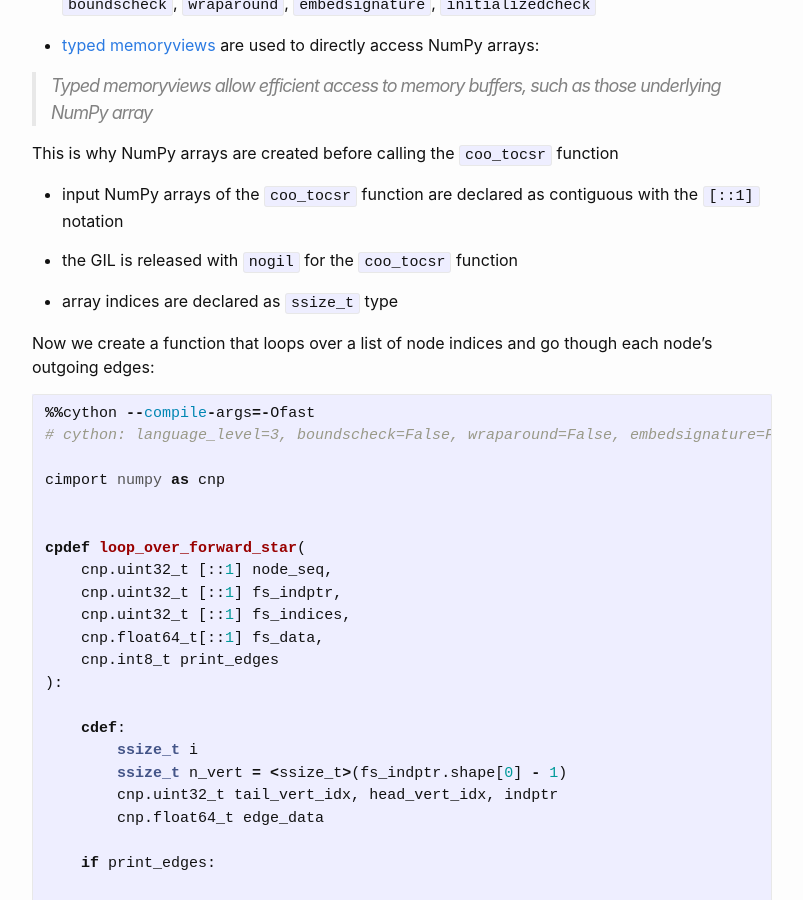
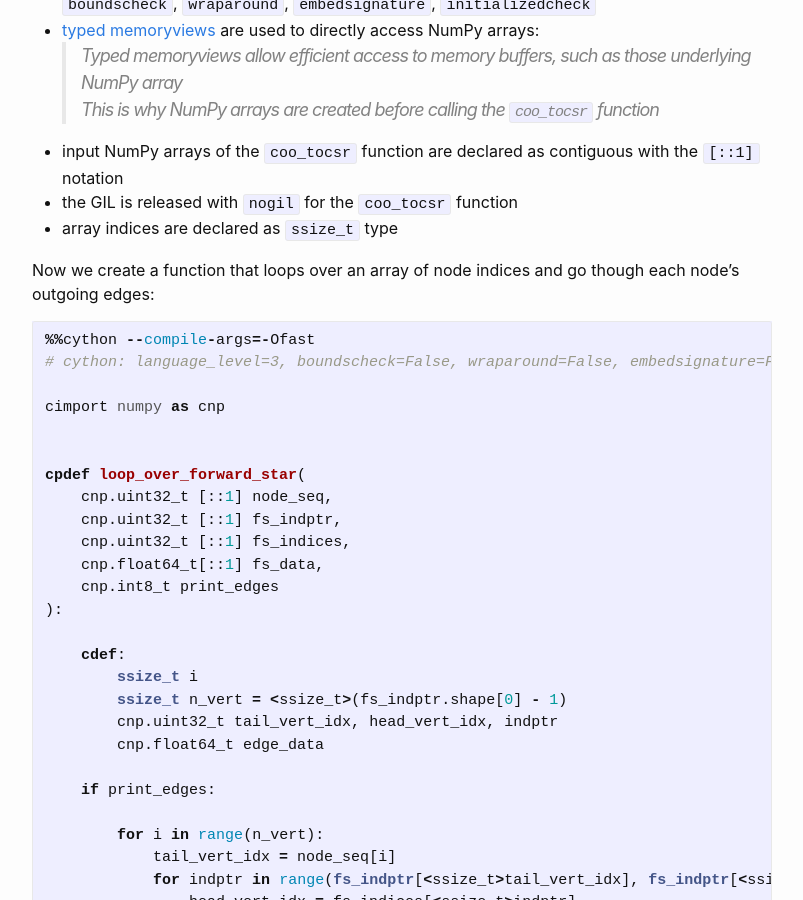
Before and after one commit to aetperf/aetperf.github.io, a Jekyll site: the page built from _posts/2022-11-04-Forward-and-reverse-stars-in-Cython.md, in a window 1280 px wide and 900 px high, scrolled down 6374 px. Shown: the whole window, without its empty margins (238-1041 px from the left). Built offline with Jekyll 4.4.1, drawn with Linux system fonts in a browser that asks for light colours; formulas are drawn with MathJax 3; comment, search, counter and statistics services are not loaded.

Commit message:
small update

````diff
--- a/_posts/2022-11-04-Forward-and-reverse-stars-in-Cython.md
+++ b/_posts/2022-11-04-Forward-and-reverse-stars-in-Cython.md
@@ -330,20 +330,14 @@ cpdef create_forward_star(edges_df, vertex_count, edge_count):
 Here are a few remarks about this piece of code:
 
 - a few [compiler directives](https://cython.readthedocs.io/en/stable/src/userguide/source_files_and_compilation.html#compiler-directives) are invoked to speed up the code: `language_level`, `boundscheck`, `wraparound`, `embedsignature`, `initializedcheck`
-
 - [typed memoryviews](https://cython.readthedocs.io/en/stable/src/userguide/memoryviews.html?highlight=typed%20memory%20views) are used to directly access NumPy arrays:
-
 > Typed memoryviews allow efficient access to memory buffers, such as those underlying NumPy array
-
 This is why NumPy arrays are created before calling the `coo_tocsr` function
-
 - input NumPy arrays of the `coo_tocsr` function are declared as contiguous with the `[::1]` notation
-
 - the GIL is released with `nogil` for the `coo_tocsr` function
-
 - array indices are declared as `ssize_t` type
 
-Now we create a function that loops over a list of node indices and go though each node's outgoing edges:
+Now we create a function that loops over an array of node indices and go though each node's outgoing edges:
 
 
 ```cython
````
